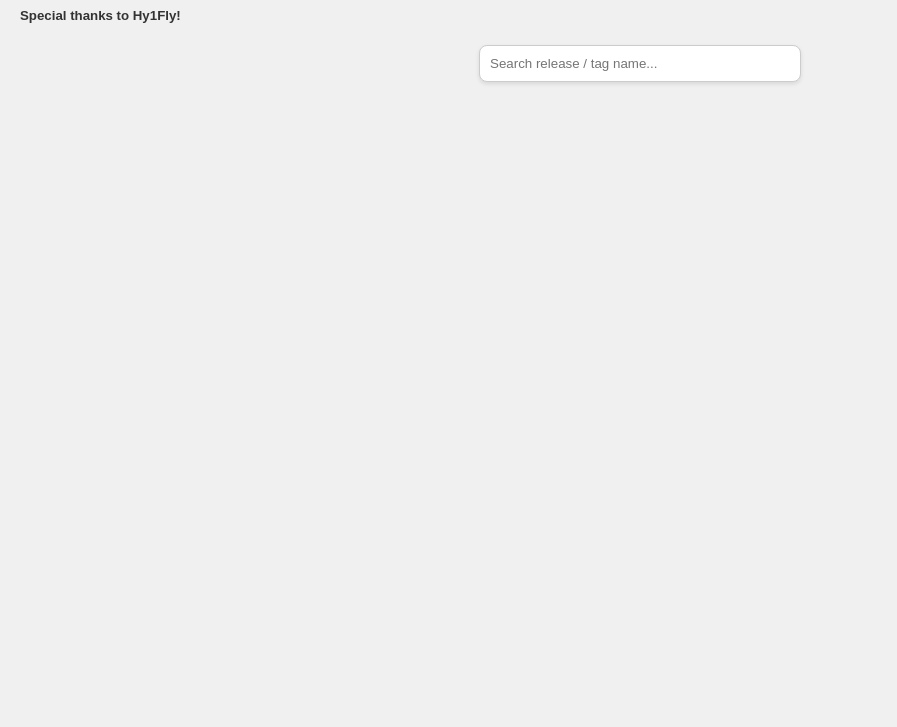
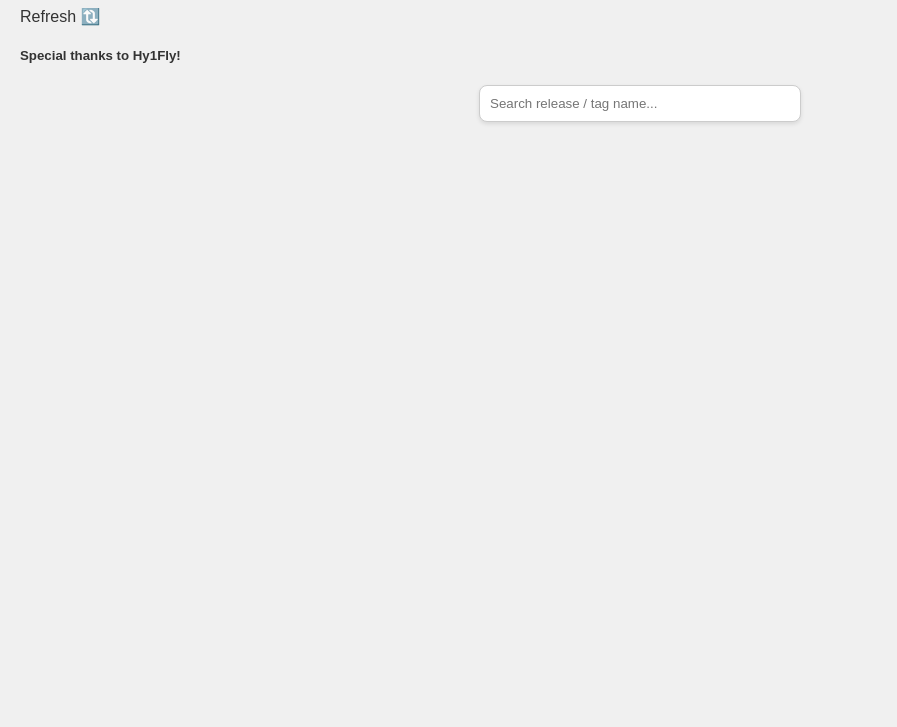
Before and after one commit to bilibiliLXZY/LXZY-NetDisk, a plain HTML site: page index.html in a window 1280 px wide. Shown: the part 73-800 px from the top of the page, without its empty margins (0-897 px from the left). Drawn offline with Linux system fonts and the light colour scheme; no server answers.

Commit message:
Update index.html

```diff
--- a/index.html
+++ b/index.html
@@ -66,6 +66,7 @@
 </head>
 <body>
     <h1>Welcome to LXZY's NetDisk!</h1>
+<a onclick="location.reload()">Refresh 🔃</a>
   <h5>Special thanks to Hy1Fly!</h5>
     <div class="search-box">
         <input type="text" id="searchInput" placeholder="Search release / tag name..." oninput="filterReleases()">
```
